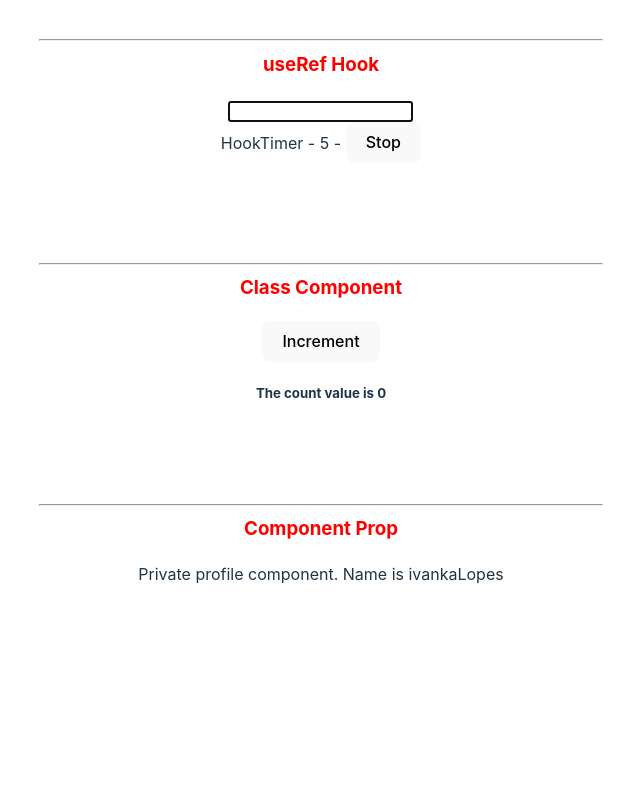
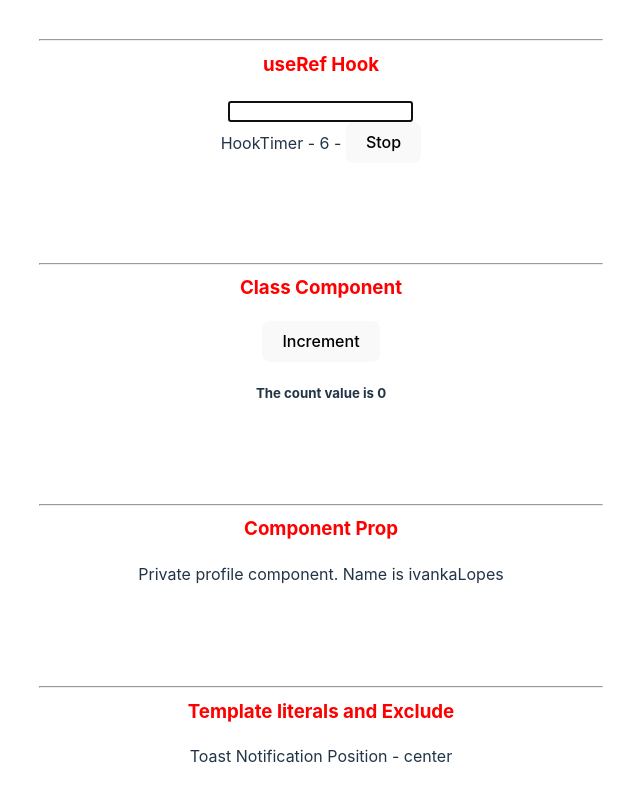
Before and after one commit to ivolopes-developer/react-typesscript-learning, a React (Vite) app in the folder my-react-ts-app/: page / in a window 1280 px wide. Shown: the part 2139-2939 px from the top of the page, without its empty margins (319-959 px from the left). Before the commit the page ends 2757 px from the top, so only its background shows below. Built offline with nearby package versions, Linux system fonts and the light colour scheme.

Commit message:
Template Literals and Exclude

```diff
--- a/my-react-ts-app/src/App.tsx
+++ b/my-react-ts-app/src/App.tsx
@@ -19,6 +19,7 @@ import { MutableRef } from "./components/ref/MutableRef";
 import { CounterClass } from "./components/class/CounterClass";
 import { Private } from "./components/auth/Private";
 import { Profile } from "./components/auth/Profile";
+import { Toast } from "./components/templateliterals/Toast";
 
 function App() {
 	const personName = {
@@ -129,6 +130,12 @@ function App() {
 				Component Prop
 			</h3>
 			<Private isLoggedIn={true} component={Profile}></Private>
+
+			<h3 className='videoTopic'>
+				<hr />
+				Template literals and Exclude
+			</h3>
+			<Toast position='center'></Toast>
 		</>
 	);
 }
--- /dev/null
+++ b/my-react-ts-app/src/components/templateliterals/Toast.tsx
@@ -0,0 +1,12 @@
+type HorizontalPosition = "left" | "center" | "right";
+type VerticalPosition = "top" | "center" | "bottom";
+
+type ToastProps = {
+	position:
+		| Exclude<`${HorizontalPosition}-${VerticalPosition}`, "center-center">
+		| "center";
+};
+
+export const Toast = ({ position }: ToastProps) => {
+	return <div>Toast Notification Position - {position}</div>;
+};
```
Also changed, not shown: my-react-ts-app/src/components/restriction/Status.tsx (added, +21 -0 lines).
